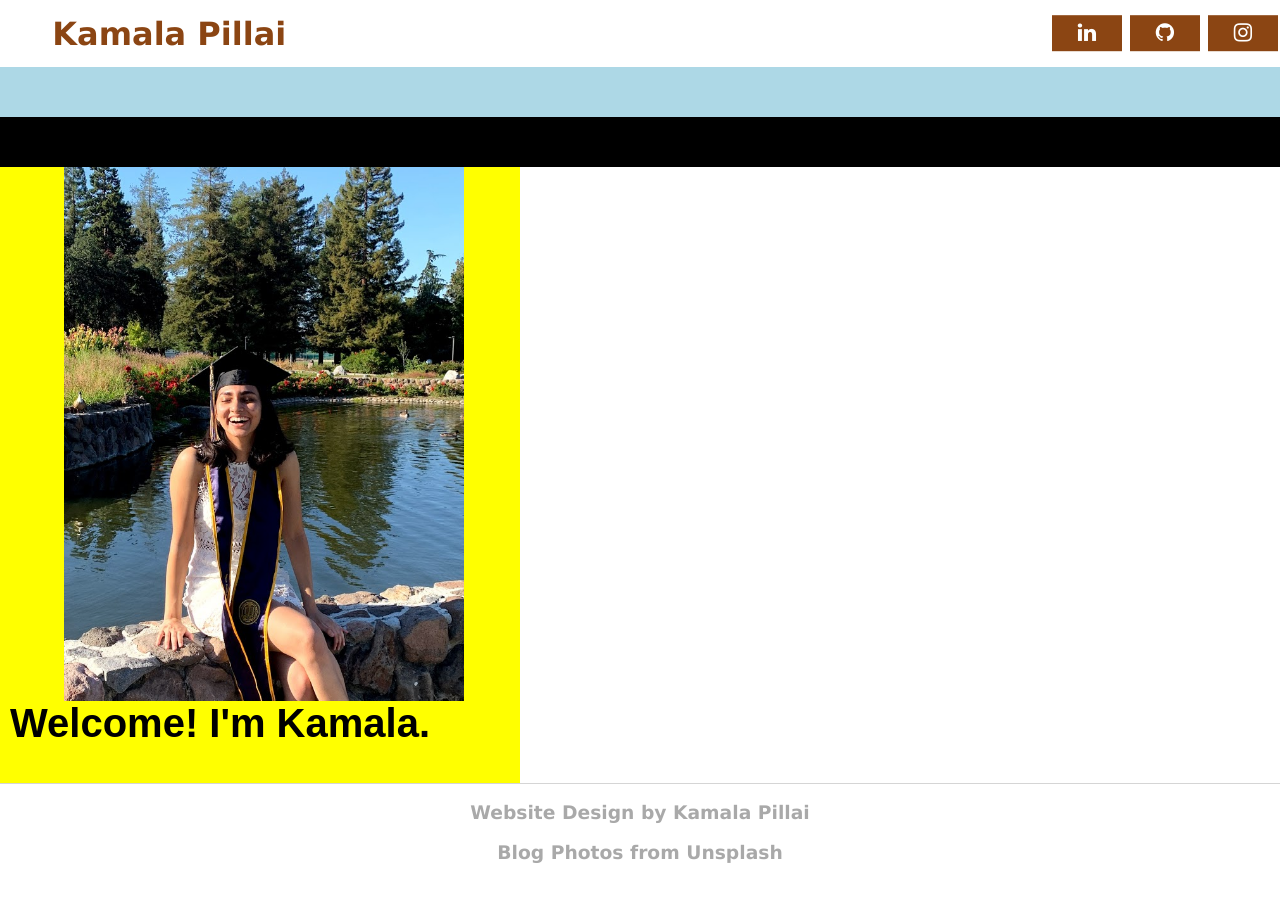
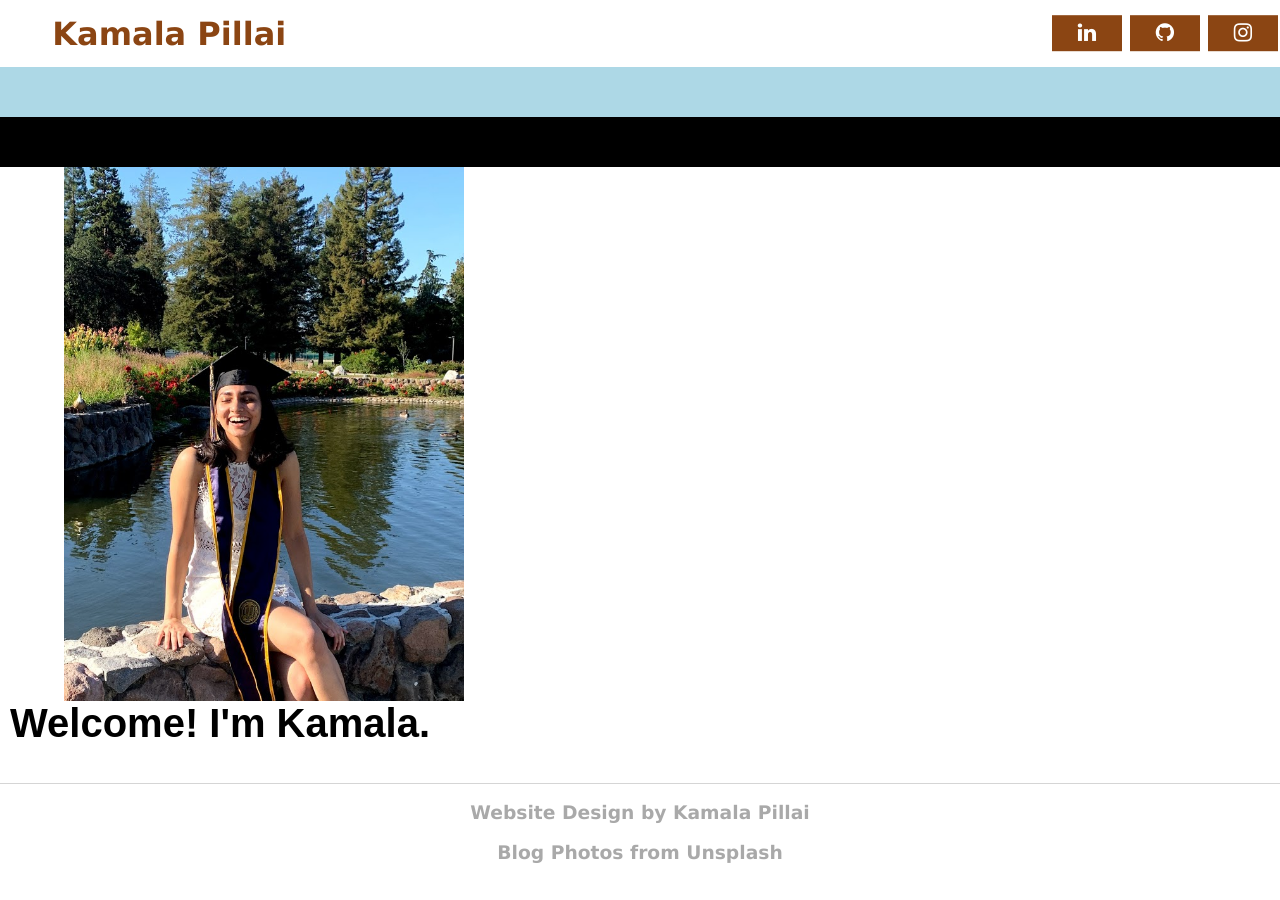
Before and after one commit to kpill/kpill.github.io, a Jekyll site: the page built from index.html, in a window 1280 px wide. Built offline with Jekyll 4.4.1, drawn with Linux system fonts in a browser that asks for light colours.

Commit message:
Update main.css

```diff
--- a/css/main.css
+++ b/css/main.css
@@ -232,7 +232,7 @@ html, body {
 	}
 
 	.yellow-box {
-		background-color: yellow;
+		background-color: food-lemon;
 		width: 500px;
 		/*height: 100px;*/
 		padding: 10px;
```
